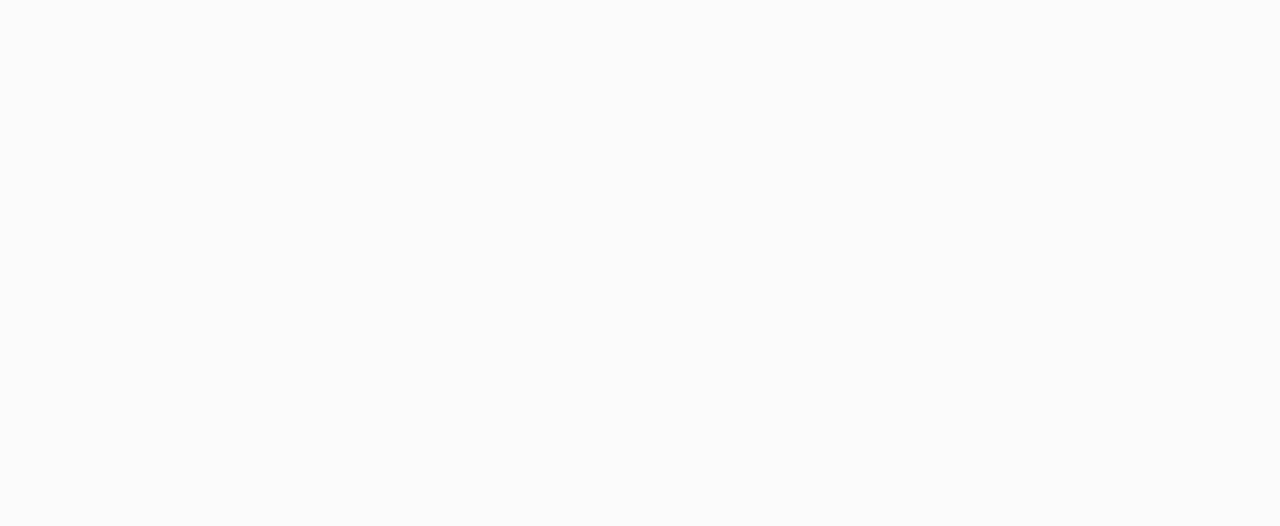
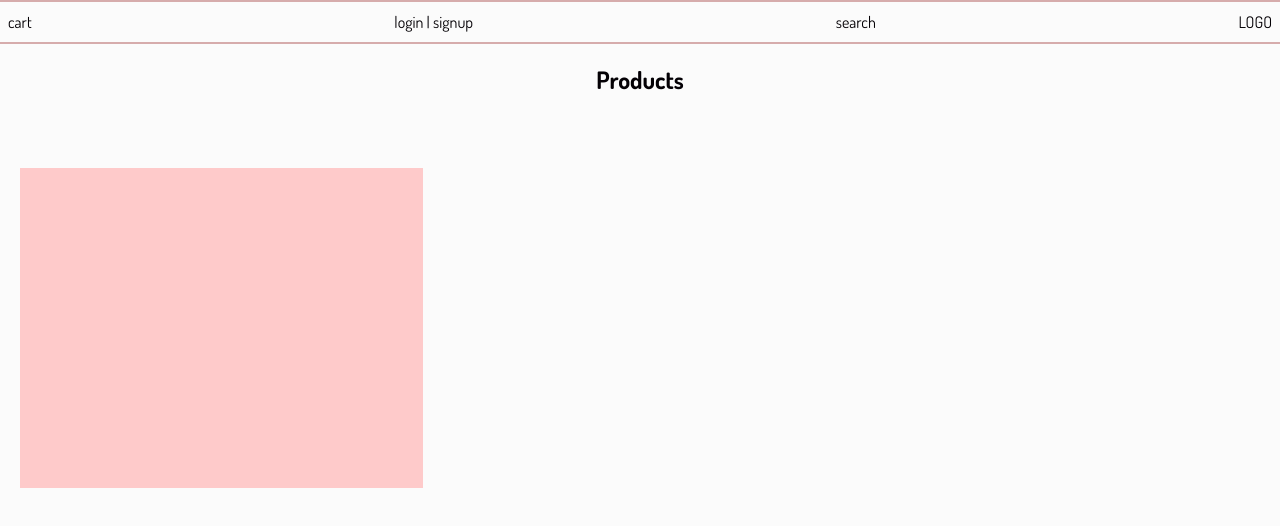
Before and after one commit to maryammohebbi/Ecommerce-website-with-React-Typescript-Tailwind, a React (Vite) app: page /products in a window 1280 px wide. Before the commit this address had no page. Shown: the top 526 px of the page. Built offline with nearby package versions, Linux system fonts and the light colour scheme.

Commit message:
Title ui component added and Products static component developed

```diff
--- a/src/App.tsx
+++ b/src/App.tsx
@@ -1,6 +1,7 @@
 import { Route, Routes } from "react-router-dom"
 import Home from "./pages/Home"
 import { QueryClient, QueryClientProvider } from "@tanstack/react-query"
+import Products from "./pages/Products"
 
 const queryClient = new QueryClient()
 
@@ -10,6 +11,7 @@
     <QueryClientProvider client={queryClient}>
       <Routes>
         <Route path="/" element={<Home/>}/>
+        <Route path="products" element={<Products/>}/>
       </Routes>
     </QueryClientProvider>
 
--- a/src/features/categories/Category.tsx
+++ b/src/features/categories/Category.tsx
@@ -50,7 +50,7 @@
               className="w-[8rem] h-[8rem] md:w-[15rem] md:h-[15rem] relative flex flex-col items-center"
             >
               {findAndRenderIcon(category)}
-              <span className="font-bold">{category}</span>
+              <span className="font-bold text-textColor">{category}</span>
             </div>
           </Link>
         ))}
--- a/src/features/home/Categories.tsx
+++ b/src/features/home/Categories.tsx
@@ -1,13 +1,14 @@
 // import React from 'react'
 
 import CategoryContainer from "../categories/CategoryContainer"
+import Title from "../ui/Title"
 
 type Props = {}
 
 function Categories({}: Props) {
   return (
     <div className="container p-5 flex flex-col items-center ">
-        <h3 className="text-2xl font-bold mb-8 text-textColor">Product Categories</h3>
+        <Title title="Product Categories"/>
         <CategoryContainer/>
     </div>
   )
--- a/src/features/home/Slider.tsx
+++ b/src/features/home/Slider.tsx
@@ -2,6 +2,8 @@
 // import SwiperCore from 'swiper/core';
 // import { Navigation } from 'swiper/modules'
 // import { Swiper, SwiperSlide } from 'swiper/react';
+
+import { Link } from "react-router-dom";
 
 // SwiperCore.use([Navigation]);
 
@@ -16,7 +18,11 @@
         <SwiperSlide>Slide 3</SwiperSlide>
       </Swiper> */}
       <div className="w-full h-[calc(100vh-3rem)] bg-green-300">
-
+          <Link to="products">
+            <button className="p-2 bg-pink-200">
+              Go to the shop
+            </button>
+          </Link>
       </div>
     </div>
   );
--- /dev/null
+++ b/src/features/products/ProductsContainer.tsx
@@ -0,0 +1,17 @@
+// import React from 'react'
+
+type Props = {}
+
+function ProductsContainer({}: Props) {
+  return (
+    <div className="container p-5 flex flex-col">
+        <div className="grid grid-cols-1 sm:grid-cols-2 lg:grid-cols-3 gap-4">
+            <div className="w-full h-80 bg-red-200">
+
+            </div>
+        </div>
+    </div>
+  )
+}
+
+export default ProductsContainer
--- a/src/features/ui/Loader.tsx
+++ b/src/features/ui/Loader.tsx
@@ -2,9 +2,7 @@
 
 import { LineWave } from "react-loader-spinner"
 
-type Props = {}
-
-function Loader({}: Props) {
+function Loader() {
   return (
     <div className="flex justify-center">
       <LineWave
--- /dev/null
+++ b/src/features/ui/Title.tsx
@@ -0,0 +1,15 @@
+// import React from 'react'
+
+type Title = {
+    title: string
+}
+
+function Title({title}: Title) {
+  return (
+    <div className="container p-5 flex flex-col items-center ">
+        <h3 className="text-2xl font-bold mb-8 text-textColor">{title}</h3>
+    </div>
+  )
+}
+
+export default Title
--- /dev/null
+++ b/src/pages/Products.tsx
@@ -0,0 +1,19 @@
+// import React from 'react'
+
+import ProductsContainer from "../features/products/ProductsContainer"
+import Menu from "../features/ui/Menu"
+import Title from "../features/ui/Title"
+
+type Props = {}
+
+function Products({}: Props) {
+  return (
+    <div>
+        <Menu/>
+        <Title title="Products"/>
+        <ProductsContainer/>
+    </div>
+  )
+}
+
+export default Products
```
